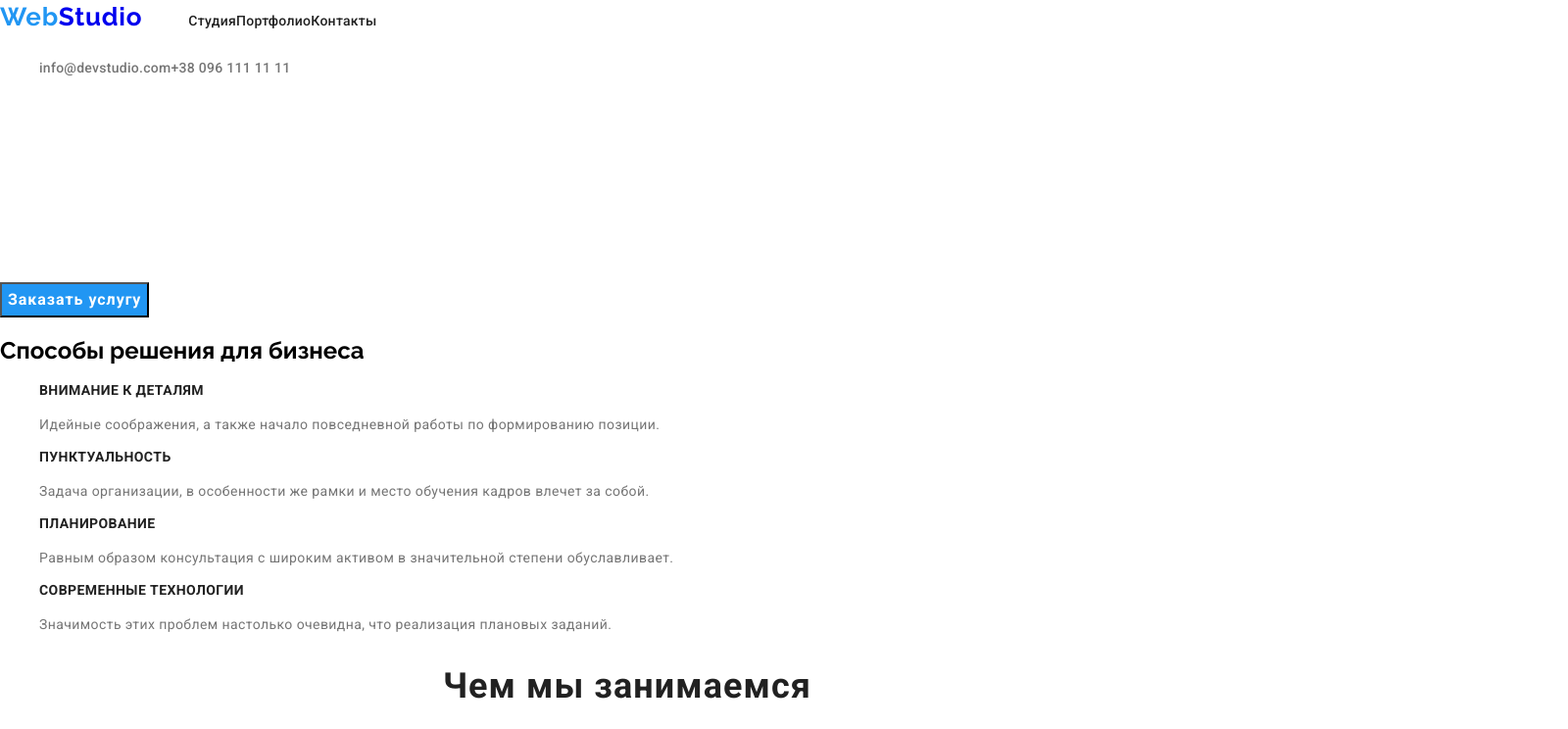
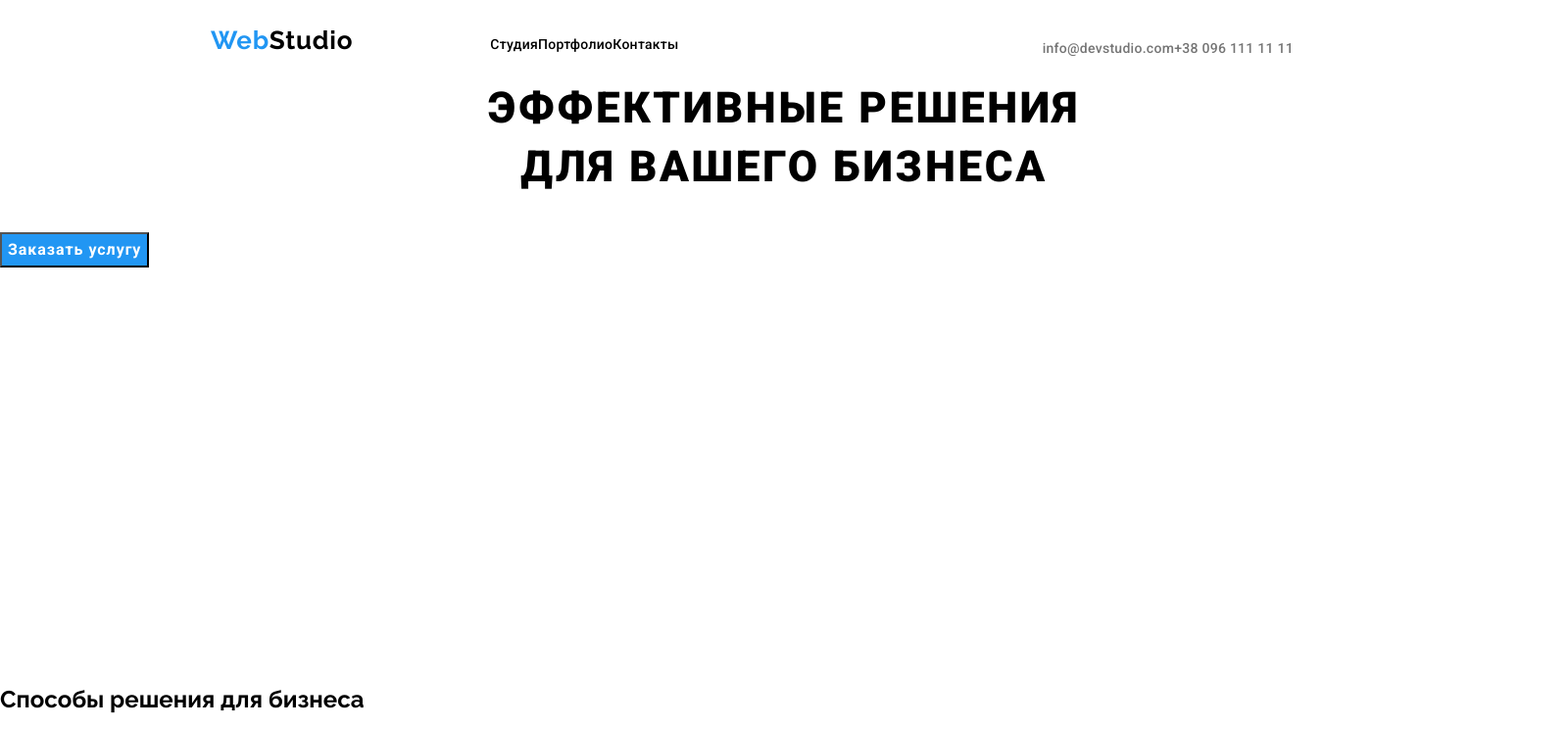
Before and after one commit to AlexNumo/goit-markup-hw-03, a plain HTML site: page index.html in a window 1280 px wide. Shown: the top 744 px of the page at 98% size, 1600 px wide, since content can reach past the window. Drawn offline with nearby package versions, Linux system fonts and the light colour scheme.

Commit message:
Работа не сделана

```diff
--- a/css/styles.css
+++ b/css/styles.css
@@ -21,14 +21,33 @@ ul li{
     list-style: none;
 }
 
+header{
+    position: absolute;
+    width: 1600px;
+    height: 80px;
+    left: 0px;
+    top: 0px;
+    background: #FFFFFF;
+}
+
 
 /*=============HEADER==========================*/
+
+.flex-header{
+    display: flex;
+    margin-top: 24px;
+    margin-left: 215px;
+}
 
 .navigation-bar{
     font-size: 26px;
     line-height: 1.19;
     letter-spacing: 0.03em;
     color: var(--main-color);
+}
+
+.navigation-bar a{
+    color: #000000;
 }
 
 .navigation-bar-contacts{
@@ -56,8 +75,10 @@ ul li{
     letter-spacing: 0.02em;
     color: var(--main-color);
     display: inline-flex;
+    margin-left: 93px;
+    justify-content: center;
+    flex-basis: 200px;
 }
-
 
 .mail-link{
     font-family: "Roboto", sans-serif;
@@ -81,7 +102,7 @@ ul li{
 
 .flex-mail-phone{
     display: inline-flex;
-
+    margin-left: 331px;
 }
 
 .navigation-bar-studio:hover{
@@ -104,8 +125,6 @@ ul li{
     color: #2196F3;
 }
 
-
-
 /*=============HERO==========================*/
 .business{
     font-family: "Roboto", sans-serif;
@@ -116,7 +135,7 @@ ul li{
     text-align: center;
     letter-spacing: 0.06em;
     text-transform: uppercase;
-    color: #FFFFFF;
+    /*color: #FFFFFF;*/
 }
 
 .button-service{
@@ -132,6 +151,12 @@ ul li{
     color: #FFFFFF;
     background-color: #2196F3;
 }
+.bussiness-position{
+    width: 1600px;
+    height: 600px;
+    margin-top: 80px;
+}
+
 
 /*=============WAYS FOR BUSINESS==========================*/
 .ways{
--- a/index.html
+++ b/index.html
@@ -15,6 +15,7 @@
 <body>
 <!--========HEADER========================-->
     <header>
+        <div class="flex-header">
             <nav class="navigation-bar">
                 <a href="index.html"><span class="logo-thre-letters">Web</span>Studio</a>
                 <ul class="navigation-link">
@@ -27,11 +28,14 @@
                 <li><a class="mail-link" href="mailto:info@devstudio.com">info@devstudio.com</a></li>
                 <li><a class="phone-link" href="tel:+380961111111">+38 096 111 11 11</a></li>
             </ul>
+        </div>
     </header>
 <!--========HERO========================-->
     <section>
+        <div class="bussiness-position">
             <h1 class="business">Эффективные решения<br> для вашего бизнеса</h1>
             <button class="button-service" type="button">Заказать услугу</button>
+        </div>
     </section>
 <!--========WAYS FOR BUSINESS========================-->
     <section>
```
Also changed, not shown: 1 other file. Lines whose indentation alone changed are shown as unchanged.
